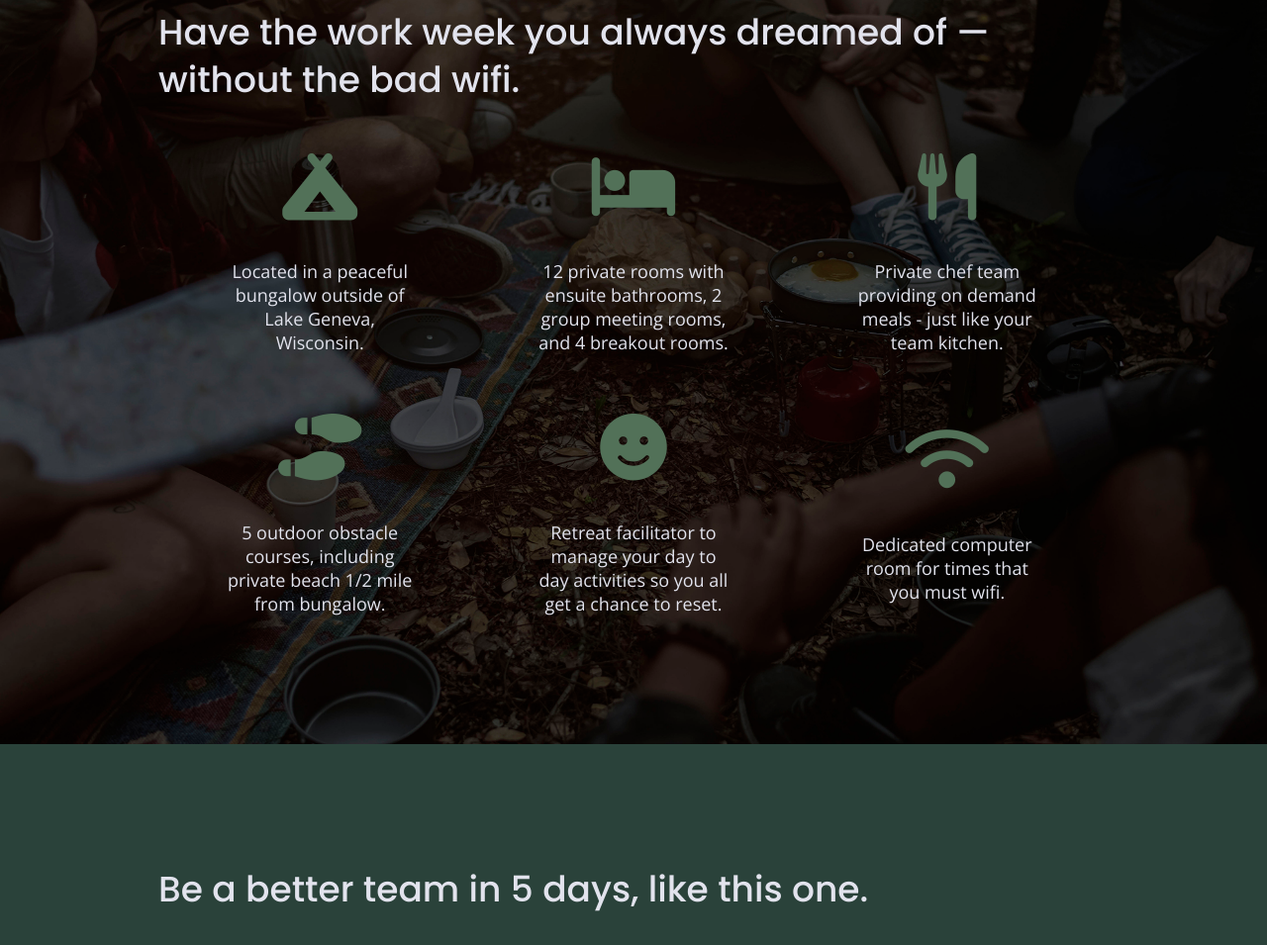
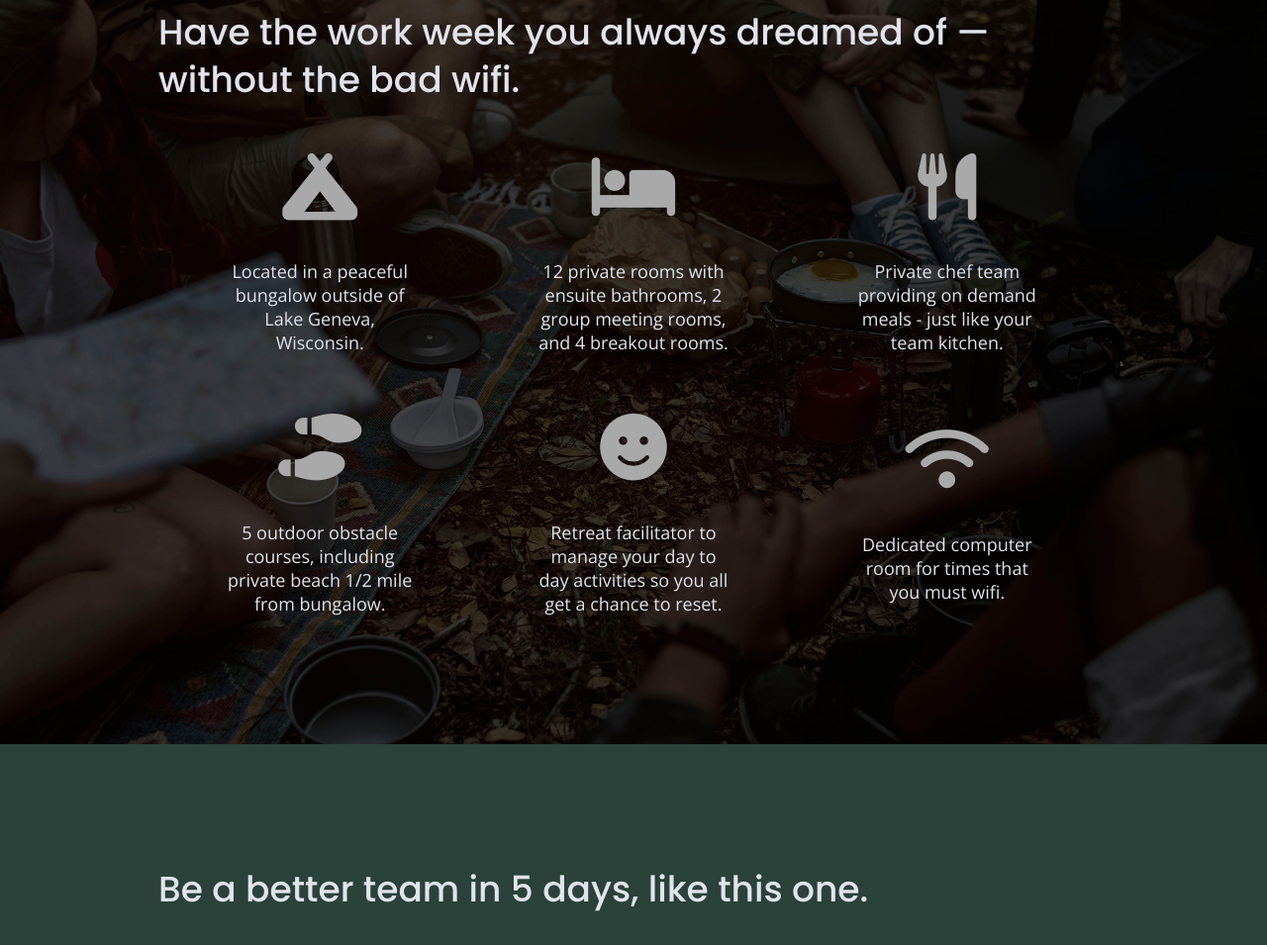
Before and after one commit to kramedog3223/unplugged-retreat, a website built with Parcel: page index.html in a window 1280 px wide. Shown: the part 1123-2078 px from the top of the page at 99% size. Built offline with nearby package versions, Linux system fonts and the light colour scheme.

Commit message:
updated feature icon color

```diff
--- a/css/main.css
+++ b/css/main.css
@@ -335,7 +335,7 @@ input[type="button"] {
 .features i {
   font-size: 3.75em;
   margin-bottom: 40px;
-  color: #527158;
+  color: darkgray;
 }
 
 .features p {
```
